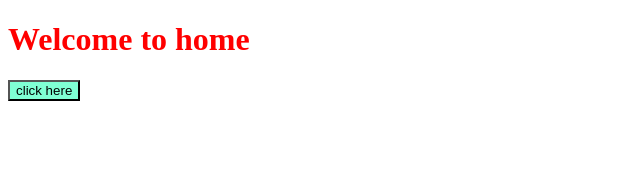
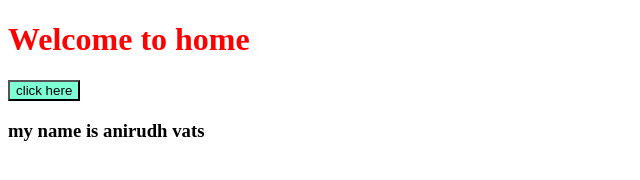
Before and after one commit to AnirudhVats975/git-tots, a plain HTML site: page index.html in a window 1280 px wide. Shown: the whole page, without its empty margins (0-640 px from the left). Drawn offline with Linux system fonts and the light colour scheme.

Commit message:
thired commmit is  done

```diff
--- a/index.html
+++ b/index.html
@@ -9,5 +9,6 @@
 <body>
     <h1>Welcome to home</h1>
     <button>click here</button>
+    <h3>my name is anirudh vats</h3>
 </body>
 </html>
```
